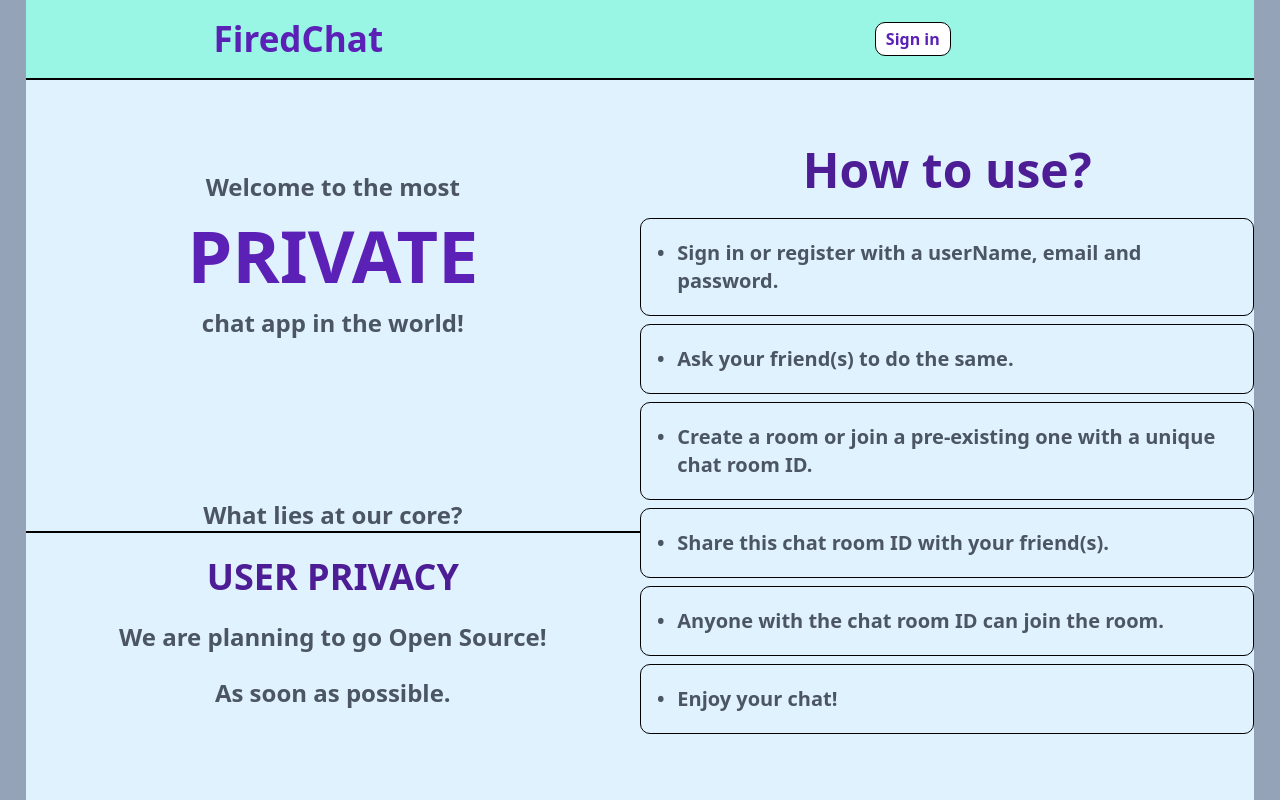
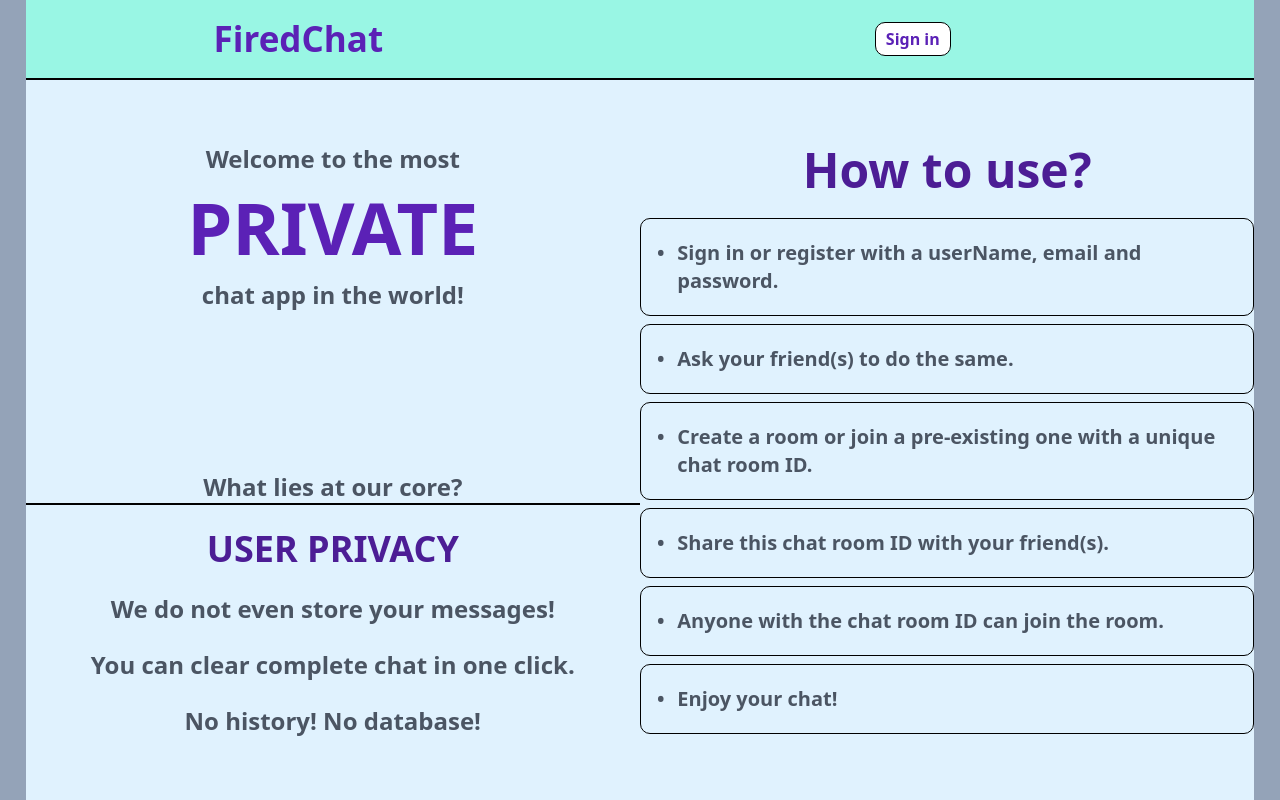
Before and after one commit to PrgrmrHarshShukla/Vchat, a React (Vite) app in the folder ui/: page / in a window 1280 px wide. Built offline with nearby package versions, Linux system fonts and the light colour scheme; no server answers.

Commit message:
Update landing page.

```diff
--- a/ui/src/components/Body.jsx
+++ b/ui/src/components/Body.jsx
@@ -26,8 +26,9 @@ function Body() {
                 <ul className="text-3xl sm:text-4xl font-extrabold   text-violet-900">
                     <li>USER PRIVACY</li>
                 </ul>
-                <p className="text-gray-600 font-bold  text-lg sm:text-2xl">We are planning to go Open Source!</p>
-                <p className="text-gray-600 font-bold  text-lg sm:text-2xl">As soon as possible.</p>
+                <p className="text-gray-600 font-bold  text-lg sm:text-2xl">We do not even store your messages!</p>
+                <p className="text-gray-600 font-bold  text-lg sm:text-2xl">You can clear complete chat in one click.</p>
+                <p className="text-gray-600 font-bold  text-lg sm:text-2xl">No history! No database!</p>
             </div>
         </div>
         <div className="flex flex-col justify-center items-center w-[90vw] sm:w-[48vw] gap-[3vh] pb-8 sm:pb-0  min-h-[110vh] sm:min-h-[90vh]">
--- a/ui/src/components/Chat.jsx
+++ b/ui/src/components/Chat.jsx
@@ -181,7 +181,7 @@ function Chat({ socket, userName, room }) {
           <strong><h1>FiredChat</h1></strong>
          </div>
          <div title="Reset Chat" onClick={handleReset}>
-          <i className="fas fa-trash active:translate-y-[5px]"></i>
+          <i title="Clear chat" className="fas fa-trash active:translate-y-[5px]"></i>
          </div>
       </div>
 
```
Also changed, not shown: 1 other file (tests, documents, lock files or other folders).
